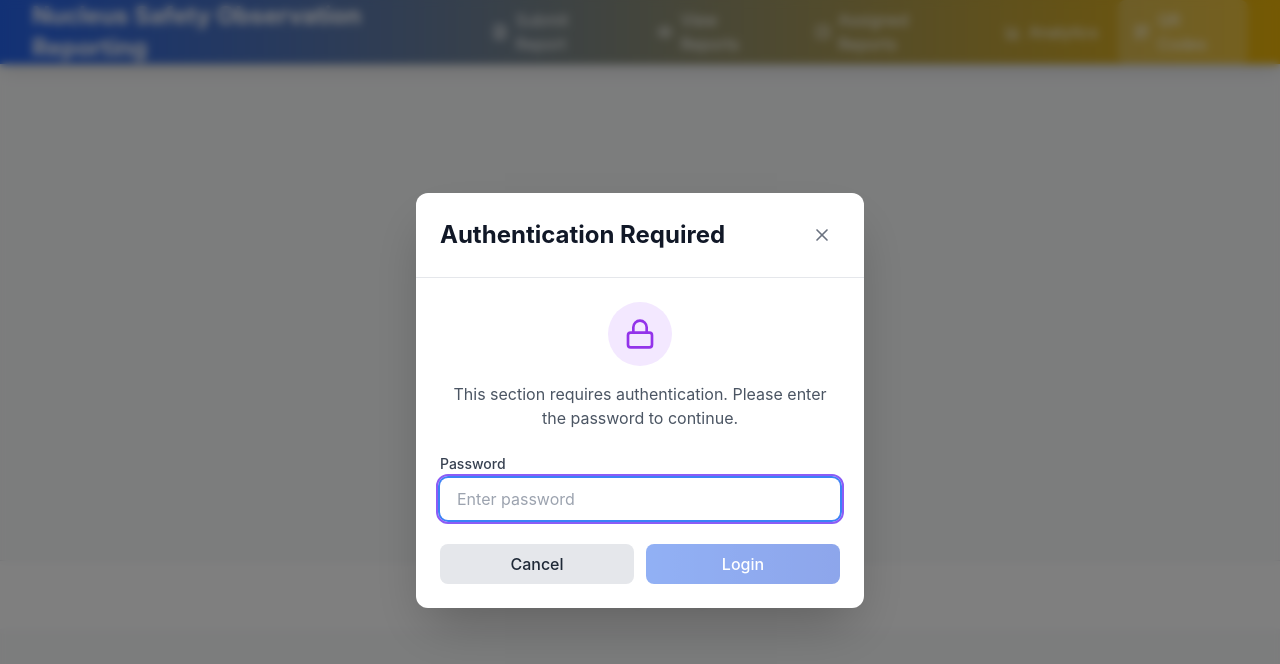
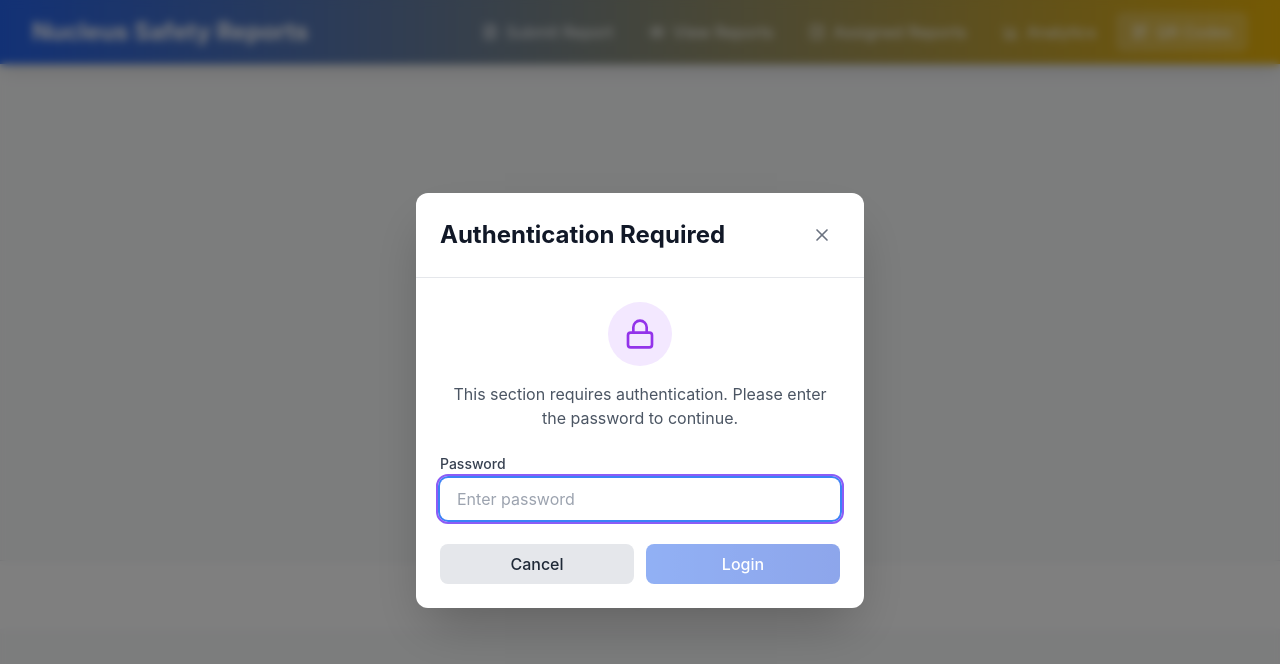
Before and after one commit to frabi-10/nucleus-safety-frontend, a React (Vite) app: page /qr-codes in a window 1280 px wide. Shown: the top 664 px of the page. Built offline with nearby package versions, Linux system fonts and the light colour scheme.

Commit message:
Shorten title to 'Nucleus Safety Reports' for better layout

```diff
--- a/index.html
+++ b/index.html
@@ -7,11 +7,11 @@
     <meta name="theme-color" content="#9333ea" />
     <meta
       name="description"
-      content="Nucleus Safety Observation Reporting - Report and track workplace safety incidents"
+      content="Nucleus Safety Reports - Report and track workplace safety incidents"
     />
     <link rel="apple-touch-icon" href="/logo192.png" />
     <link rel="manifest" href="/manifest.json" />
-    <title>Nucleus Safety Observation Reporting</title>
+    <title>Nucleus Safety Reports</title>
   </head>
   <body>
     <noscript>You need to enable JavaScript to run this app.</noscript>
--- a/src/layouts/MainLayout.jsx
+++ b/src/layouts/MainLayout.jsx
@@ -31,7 +31,7 @@ export const MainLayout = ({ children }) => {
           <div className="flex items-center justify-between h-16">
             {/* Logo */}
             <div className="flex items-center">
-              <h1 className="text-2xl font-bold">Nucleus Safety Observation Reporting</h1>
+              <h1 className="text-2xl font-bold">Nucleus Safety Reports</h1>
             </div>
 
             {/* Desktop Navigation */}
```
